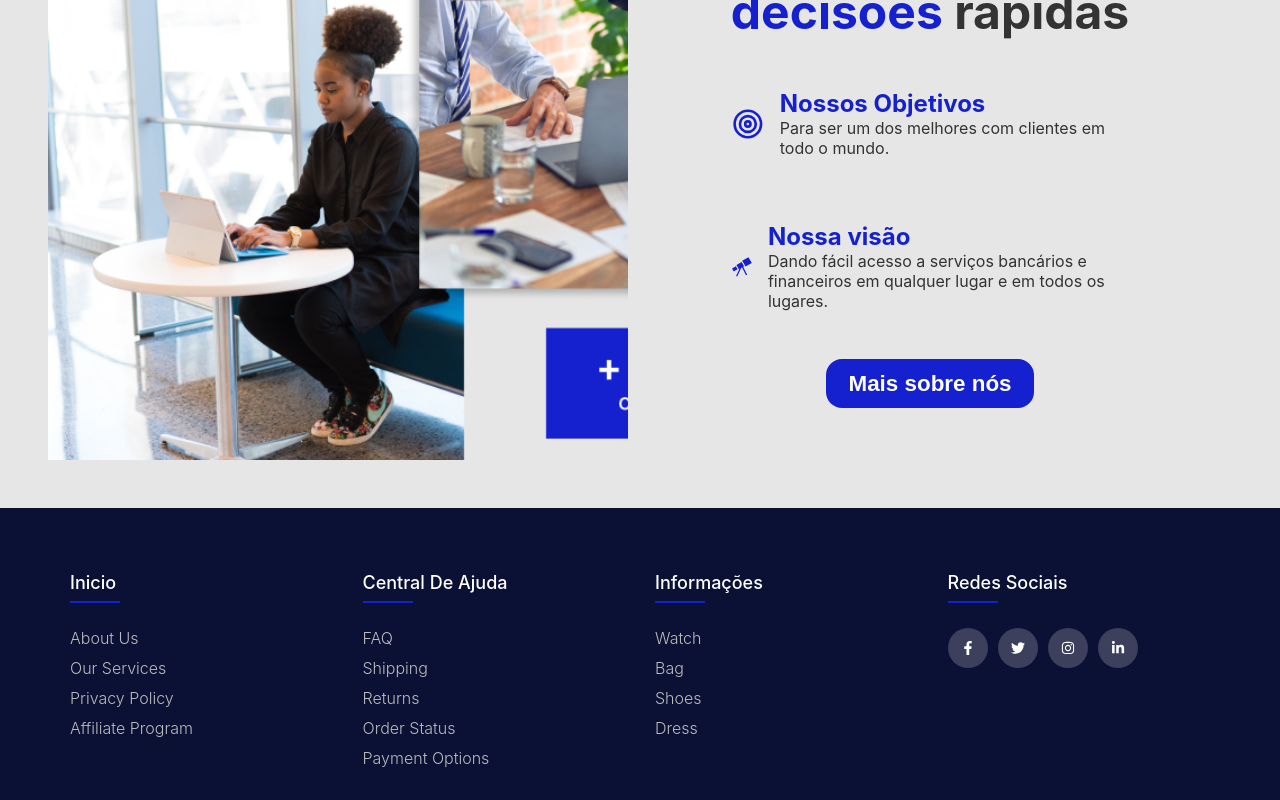
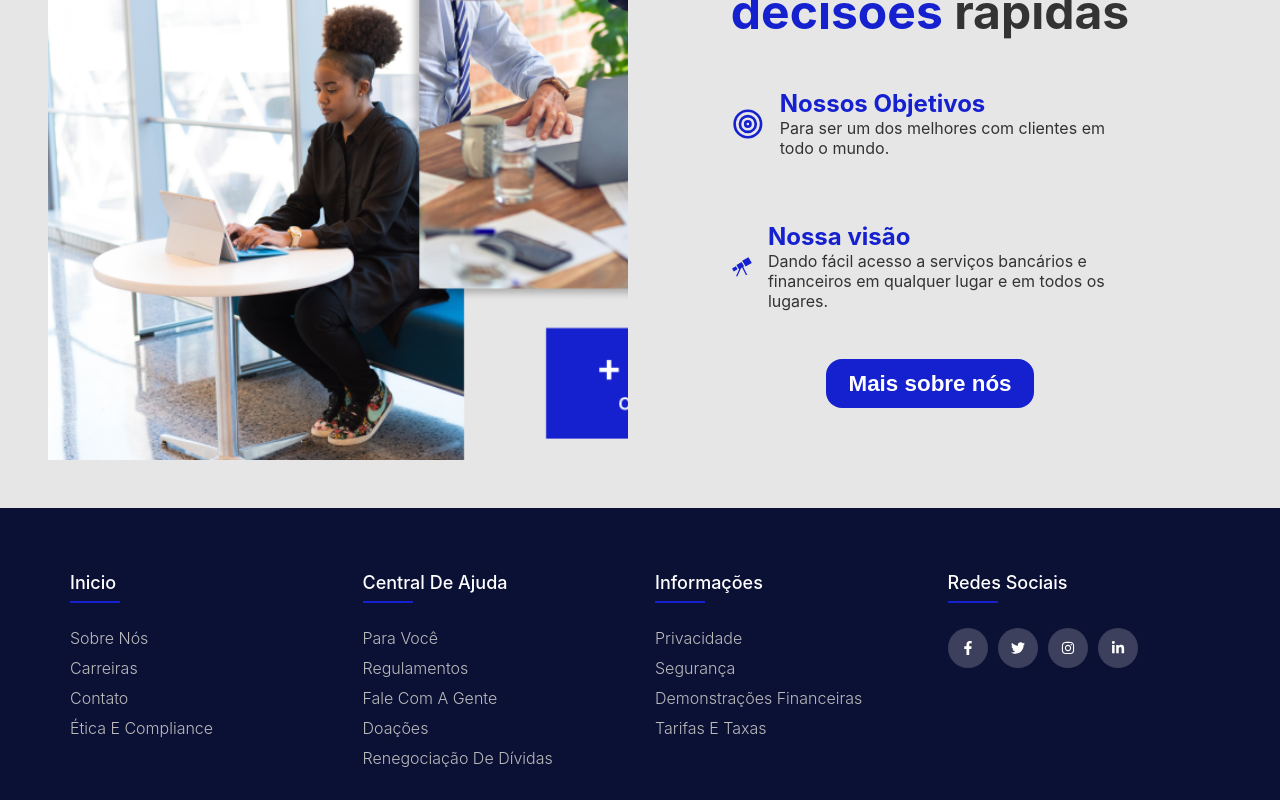
Before and after one commit to rafaelmachadobr/techpay, a React (Create React App) app: page / in a window 1280 px wide. Shown: the part 1508-2308 px from the top of the page. Built offline with nearby package versions, Linux system fonts and the light colour scheme.

Commit message:
Footer atualizado

```diff
--- a/src/components/Footer/index.jsx
+++ b/src/components/Footer/index.jsx
@@ -15,16 +15,16 @@ export default function Footer() {
             <h4>Inicio</h4>
             <ul>
               <li>
-                <a href="/">about us</a>
+                <a href="/">Sobre nós</a>
               </li>
               <li>
-                <a href="/">our services</a>
+                <a href="/">Carreiras</a>
               </li>
               <li>
-                <a href="/">privacy policy</a>
+                <a href="/">Contato</a>
               </li>
               <li>
-                <a href="/">affiliate program</a>
+                <a href="/">Ética e Compliance</a>
               </li>
             </ul>
           </div>
@@ -32,19 +32,19 @@ export default function Footer() {
             <h4>Central de Ajuda</h4>
             <ul>
               <li>
-                <a href="/">FAQ</a>
+                <a href="/">Para você</a>
               </li>
               <li>
-                <a href="/">shipping</a>
+                <a href="/">Regulamentos</a>
               </li>
               <li>
-                <a href="/">returns</a>
+                <a href="/">Fale com a gente</a>
               </li>
               <li>
-                <a href="/">order status</a>
+                <a href="/">Doações</a>
               </li>
               <li>
-                <a href="/">payment options</a>
+                <a href="/">Renegociação de dívidas</a>
               </li>
             </ul>
           </div>
@@ -52,16 +52,16 @@ export default function Footer() {
             <h4>Informações</h4>
             <ul>
               <li>
-                <a href="/">watch</a>
+                <a href="/">Privacidade</a>
               </li>
               <li>
-                <a href="/">bag</a>
+                <a href="/">Segurança</a>
               </li>
               <li>
-                <a href="/">shoes</a>
+                <a href="/">Demonstrações Financeiras</a>
               </li>
               <li>
-                <a href="/">dress</a>
+                <a href="/">Tarifas e Taxas</a>
               </li>
             </ul>
           </div>
--- a/src/components/Footer/styles.jsx
+++ b/src/components/Footer/styles.jsx
@@ -94,7 +94,7 @@ export const FooterContainer = styled.footer`
     transform: scale(1.1);
   }
 
-  @media (max-width: 767px) {
+  @media (max-width: 768px) {
     .container {
       align-items: center;
       text-align: center;
@@ -103,6 +103,17 @@ export const FooterContainer = styled.footer`
         width: 100%;
         margin-bottom: 30px;
         text-align: center;
+
+        h4 {
+          margin-bottom: 25px;
+        }
+
+        h4::before {
+          left: 50%;
+
+          transform: translateX(-50%);
+        }
+
 
         .social-links {
           justify-content: center;
```
